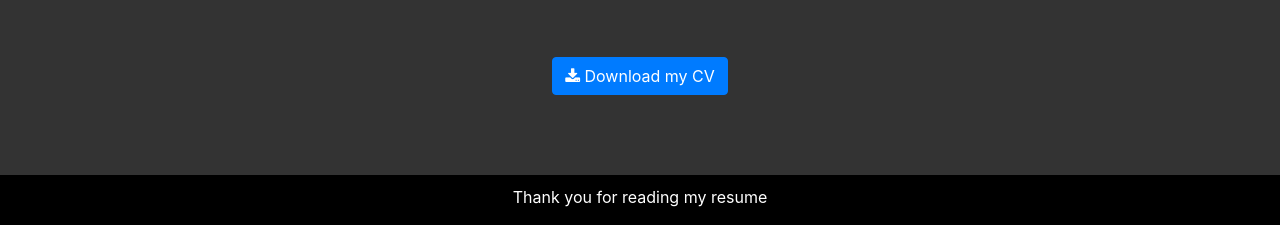
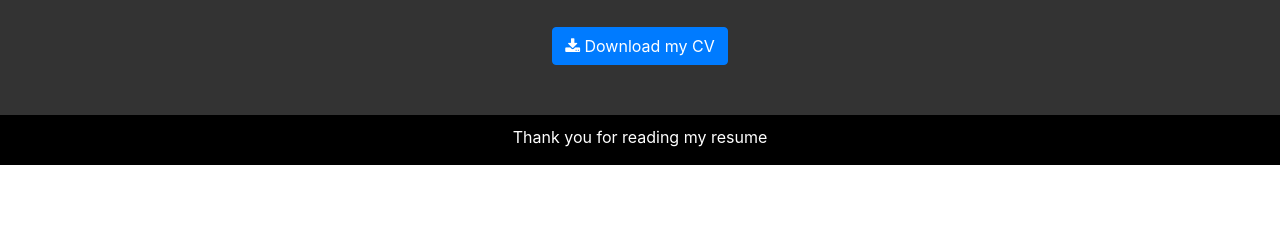
Before and after one commit to minhthai1995/thainguyencv, a plain HTML site: page index.html in a window 1280 px wide. Shown: the part 4447-4672 px from the top of the page. After the commit the page ends 4612 px from the top, so only its background shows below. Drawn offline with nearby package versions, Linux system fonts and the light colour scheme.

Commit message:
update again

```diff
--- a/index.html
+++ b/index.html
@@ -382,7 +382,7 @@ register, and the logical operations performed on those signals<br>
                 <p>www.fb.com/minhthai1995</p>
             </div>
           </div>
-          <div class="row download-cv">
+          <div class="download-cv">
             <a href="./pdf/CV_NguyenMinhThai_official.pdf" class="btn btn-primary" role="button"><i class="fa fa-download"></i> Download my CV</a>
           </div>
         </div>
```
